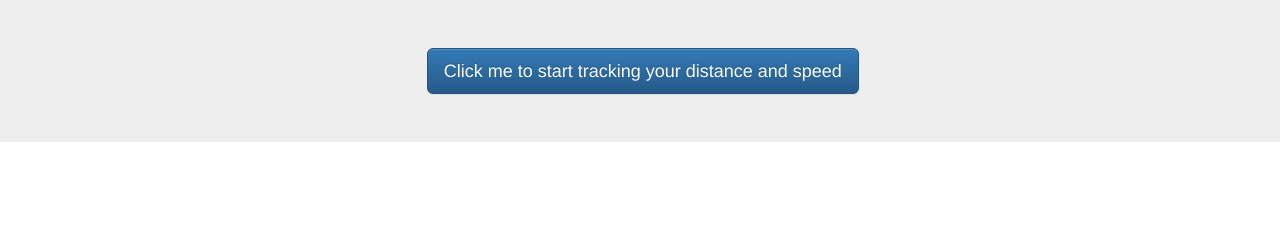
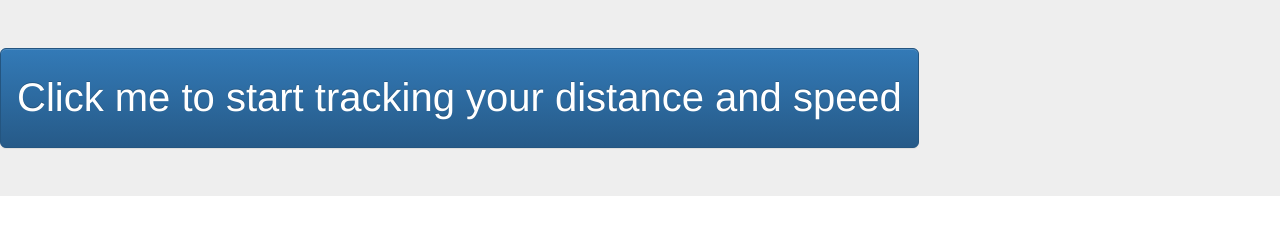
Before and after one commit to estevetarra/POGO_speed_calculator, a plain HTML site: page index.html in a window 1280 px wide. Drawn offline with nearby package versions, Linux system fonts and the light colour scheme.

Commit message:
Update index.html

```diff
--- a/index.html
+++ b/index.html
@@ -17,7 +17,7 @@
 <body>
   <div class="jumbotron">
 <div class="btn-group text-center" role="group">
-  <button id='button'  type="button" class="btn btn-primary btn-lg" onclick="startLocating()"> Click me to start tracking your distance and speed</button>
+  <button id='button'  type="button" class="btn btn-primary btn-lg" onclick="startLocating()" style="font-size : 40px; width: 100%; height: 100px;"> Click me to start tracking your distance and speed</button>
   </div>
 
     <div class="col-md-4">
```
